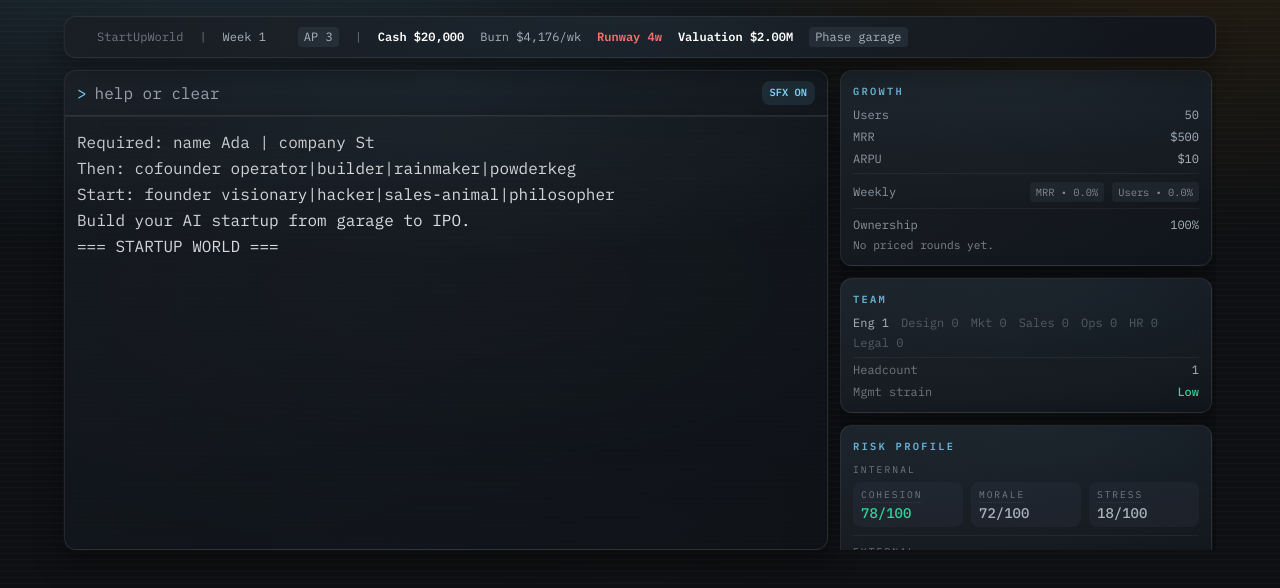
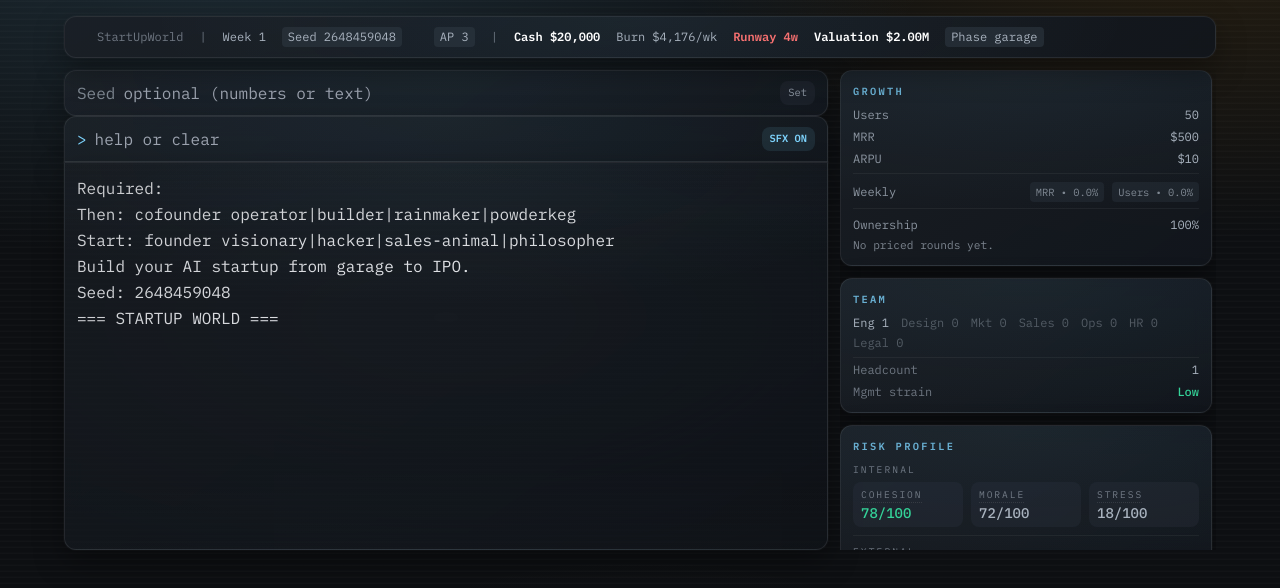
Before and after one commit to jmslerner/StartUpWorld, a React (Vite) app: page / in a window 1280 px wide. Shown: the top 588 px of the page. Built offline with nearby package versions, Linux system fonts and the light colour scheme.

Commit message:
feat: implement seed management with input form, display, and locking mechanism

```diff
--- a/src/App.tsx
+++ b/src/App.tsx
@@ -4,12 +4,14 @@ import { TerminalInput, TerminalLog, useTypewriterQueue } from "./ui/terminal";
 import { useGameStore } from "./state/useGameStore";
 import { GrowthPanel, TeamPanel, RiskProfilePanel } from "./ui/panels";
 import { MobilePanelsSheet } from "./ui/components/MobilePanelsSheet";
-import { useEffect, useRef } from "react";
+import { useEffect, useRef, useState } from "react";
 
 const App = () => {
   const state = useGameStore((store) => store.state);
   const log = useGameStore((store) => store.log);
   const runCommand = useGameStore((store) => store.runCommand);
+
+  const [seedDraft, setSeedDraft] = useState("");
 
   const { rendered: typedLog, isTyping, fastForward } = useTypewriterQueue(log);
 
@@ -60,6 +62,37 @@ const App = () => {
               terminalInputRef.current?.focus();
             }}
           >
+            {!state.seedLocked && state.week === 1 && !state.cofounder.archetype && (
+              <form
+                className="panel-surface flex items-center gap-2 rounded-xl px-3 py-2.5"
+                onSubmit={(e) => {
+                  e.preventDefault();
+                  const trimmed = seedDraft.trim();
+                  if (!trimmed) return;
+                  runCommand(`seed ${trimmed}`);
+                  setSeedDraft("");
+                  queueMicrotask(() => terminalInputRef.current?.focus());
+                }}
+              >
+                <span className="select-none text-mist/70">Seed</span>
+                <input
+                  value={seedDraft}
+                  onChange={(e) => setSeedDraft(e.target.value)}
+                  placeholder="optional (numbers or text)"
+                  className="w-full bg-transparent text-base text-slate-100/90 outline-none caret-neon"
+                  autoCapitalize="off"
+                  autoCorrect="off"
+                  spellCheck={false}
+                />
+                <button
+                  type="submit"
+                  className="shrink-0 rounded-lg bg-steel/30 px-2 py-1 text-[0.65rem] text-mist/80"
+                  title="Set a deterministic seed for this run"
+                >
+                  Set
+                </button>
+              </form>
+            )}
             <TerminalInput ref={terminalInputRef} onSubmit={runCommand} isTyping={isTyping} fastForward={fastForward} />
             <TerminalLog log={typedLog} isTyping={isTyping} />
           </div>
--- a/src/engine/actions.ts
+++ b/src/engine/actions.ts
@@ -36,6 +36,25 @@ const normalizeName = (input: string, maxLen: number): string => {
   const trimmed = input.replace(/\s+/g, " ").trim();
   if (!trimmed) return "";
   return trimmed.length > maxLen ? trimmed.slice(0, maxLen).trim() : trimmed;
+};
+
+const fnv1a32 = (input: string): number => {
+  let h = 0x811c9dc5;
+  for (let i = 0; i < input.length; i += 1) {
+    h ^= input.charCodeAt(i);
+    h = Math.imul(h, 0x01000193);
+  }
+  return h >>> 0;
+};
+
+const parseSeedToU32 = (raw: string): number => {
+  const s = raw.trim();
+  if (!s) return 0;
+  if (/^\d+$/.test(s)) {
+    const n = Number(s);
+    return (Number.isFinite(n) ? (n >>> 0) : 0) || 1;
+  }
+  return fnv1a32(s) || 1;
 };
 
 type ArchetypeBlurb = {
@@ -184,6 +203,7 @@ export const setCofounderArchetype = (state: GameState, archetype: CofounderArch
   const updated: GameState = {
     ...state,
     rng: pick.rng,
+    seedLocked: true,
     cofounder: {
       ...state.cofounder,
       name,
@@ -241,6 +261,8 @@ export const createInitialState = (): GameState => {
     seed,
     rng: (seed ^ 0x9e3779b9) >>> 0,
     logSeq: 0,
+    seedText: null,
+    seedLocked: false,
     lastWeek: { users: 50, mrr: 50 * 10, cash: 20_000, teamSize: 1 },
   };
 
@@ -249,7 +271,35 @@ export const createInitialState = (): GameState => {
 
 export const canSpendAp = (state: GameState, cost = 1): boolean => state.ap >= cost;
 
-export const spendAp = (state: GameState, cost = 1): GameState => ({ ...state, ap: Math.max(0, state.ap - cost) });
+export const spendAp = (state: GameState, cost = 1): GameState => ({
+  ...state,
+  ap: Math.max(0, state.ap - cost),
+  seedLocked: true,
+});
+
+export const setSeed = (state: GameState, rawSeed: string): ActionResult => {
+  if (state.gameOver) {
+    return err(state, "Game over.");
+  }
+  if (state.week !== 1 || state.seedLocked || state.cofounder.archetype) {
+    return err(state, "Seed is locked for this run. Set it before choosing your cofounder / starting play.");
+  }
+
+  const trimmed = rawSeed.trim();
+  if (!trimmed) {
+    return err(state, "Usage: seed <value> (number or text)");
+  }
+
+  const seed = parseSeedToU32(trimmed);
+  const updated: GameState = {
+    ...state,
+    seed,
+    rng: (seed ^ 0x9e3779b9) >>> 0,
+    seedText: trimmed,
+  };
+
+  return withLogLines(updated, [{ text: `Seed set: ${trimmed}.`, kind: "system" }]);
+};
 
 export const raiseBootstrap = (state: GameState, source: BootstrapFundingSource): ActionResult => {
   const gate = ensurePlayable(state);
@@ -594,7 +644,7 @@ export const endWeek = (state: GameState): ActionResult => {
     text: t,
     kind: isEventLine(t) ? "event" : "system",
   }));
-  return withLogLines(tick.state, lines);
+  return withLogLines({ ...tick.state, seedLocked: true }, lines);
 };
 
 export const status = (state: GameState): ActionResult => {
--- a/src/engine/commands.ts
+++ b/src/engine/commands.ts
@@ -8,6 +8,7 @@ import {
   pitchInvestors,
   raiseBootstrap,
   raiseSeed,
+  setSeed,
   setCofounderArchetype,
   setCompanyName,
   setFounderArchetype,
@@ -35,11 +36,13 @@ type FounderToken = (typeof founderOptions)[number];
 const cofounderOptions = ["operator", "builder", "rainmaker", "powderkeg"] as const;
 type CofounderToken = (typeof cofounderOptions)[number];
 
-const allowDuringPending = new Set(["choose", "status", "help", "name", "company", "cofounder"]);
-const allowBeforeSetup = new Set(["founder", "cofounder", "status", "help", "name", "company"]);
+const allowDuringPending = new Set(["choose", "status", "help", "seed", "name", "company", "cofounder"]);
+const allowBeforeSetup = new Set(["founder", "cofounder", "status", "help", "seed", "name", "company"]);
 
 const setupHelpText: LogEntry[] = [
   toLog("Commands:"),
+  toLog("seed <value> - set run seed (optional; locked once you start)"),
+  toLog("seed - show current seed"),
   toLog("name <your name> - set your name (locked after set)"),
   toLog("company <name> - set company name (locked after set)"),
   toLog("founder <visionary|hacker|sales-animal|philosopher> - pick your founder (required)"),
@@ -62,6 +65,7 @@ const mainHelpText: LogEntry[] = [
   toLog("Commands:"),
   toLog("help - show commands"),
   toLog("clear / cls - reset the log output"),
+  toLog("seed - show current seed"),
   toLog("status - show current stats"),
   toLog("hire <role> <count> - hire teammates (engineering|design|marketing|sales|ops|hr|legal)"),
   toLog("ship <feature> - ship a feature"),
@@ -114,6 +118,14 @@ export const executeCommand = (state: GameState, input: string): ActionResult =>
   switch (command) {
     case "help":
       return { state, logs: isSetupComplete(state) ? mainHelpText : setupHelpText };
+    case "seed": {
+      if (rest.length === 0) {
+        const shown = state.seedText?.trim() ? state.seedText : String(state.seed);
+        const lock = state.seedLocked || state.week !== 1 || Boolean(state.cofounder.archetype);
+        return { state, logs: [toLog(`Seed: ${shown}${lock ? " (locked)" : ""}`)] };
+      }
+      return setSeed(state, rest.join(" "));
+    }
     case "name":
       return setPlayerName(state, rest.join(" "));
     case "company":
--- a/src/state/useGameStore.ts
+++ b/src/state/useGameStore.ts
@@ -10,8 +10,14 @@ interface GameStore {
   runCommand: (input: string) => void;
 }
 
-const introLogs: LogEntry[] = [
+const seedLabel = (state: GameState): string => {
+  const t = state.seedText?.trim();
+  return t ? t : String(state.seed);
+};
+
+const makeIntroLogs = (state: GameState): LogEntry[] => [
   toLog("=== STARTUP WORLD ===", "system", "intro-1"),
+  toLog(`Seed: ${seedLabel(state)}`, "system", "intro-seed"),
   toLog("Build your AI startup from garage to IPO.", "system", "intro-2"),
   toLog("Start: founder visionary|hacker|sales-animal|philosopher", "system", "intro-3"),
   toLog("Then: cofounder operator|builder|rainmaker|powderkeg", "system", "intro-4"),
@@ -19,11 +25,17 @@ const introLogs: LogEntry[] = [
   toLog("Type 'help' for commands.", "system", "intro-6"),
 ];
 
-const clearedLogs: LogEntry[] = [introLogs[0]!, introLogs[introLogs.length - 1]!];
+const makeClearedLogs = (state: GameState): LogEntry[] => [
+  toLog("=== STARTUP WORLD ===", "system", "intro-1"),
+  toLog(`Seed: ${seedLabel(state)}`, "system", "intro-seed"),
+  toLog("Type 'help' for commands.", "system", "intro-6"),
+];
+
+const initialState = createInitialState();
 
 export const useGameStore = create<GameStore>((set) => ({
-  state: createInitialState(),
-  log: introLogs,
+  state: initialState,
+  log: makeIntroLogs(initialState),
   runCommand: (input: string) =>
     set((current) => {
       const trimmed = input.trim();
@@ -32,7 +44,7 @@ export const useGameStore = create<GameStore>((set) => ({
       if (lower === "clear" || lower === "cls") {
         return {
           state: current.state,
-          log: clearedLogs,
+          log: makeClearedLogs(current.state),
         };
       }
 
--- a/src/types/game.ts
+++ b/src/types/game.ts
@@ -121,6 +121,10 @@ export interface GameState {
   rng: number; // uint32 internal RNG state
   logSeq: number;
 
+  // Optional player-provided seed (for display/replay). Seed cannot be changed once locked.
+  seedText: string | null;
+  seedLocked: boolean;
+
   lastWeek: {
     users: number;
     mrr: number;
--- a/src/ui/components/HudBar.tsx
+++ b/src/ui/components/HudBar.tsx
@@ -20,6 +20,7 @@ export const HudBar = ({ state }: HudBarProps) => {
   const runway = state.burn > 0 ? Math.max(0, Math.floor(state.cash / state.burn)) : 0;
   const runwayUrgent = runway <= 4;
   const founder = state.founder.archetype;
+  const seedShown = state.seedText?.trim() ? state.seedText : String(state.seed);
 
   return (
     <div className="panel-surface flex flex-wrap items-center gap-x-4 gap-y-1 rounded-xl px-4 py-2.5 text-xs text-mist">
@@ -31,6 +32,12 @@ export const HudBar = ({ state }: HudBarProps) => {
       </span>
       <span className="text-mist/60">|</span>
       <span title="Current week of your run.">Week {state.week}</span>
+      <span
+        className="rounded bg-steel/60 px-1.5 py-0.5 font-mono tabular-nums"
+        title={state.seedLocked ? "Run seed (locked)." : "Run seed (settable before you start)."}
+      >
+        Seed {seedShown}
+      </span>
       <span className="text-mist/80" title="You">
         {state.founder.name}
       </span>
```
